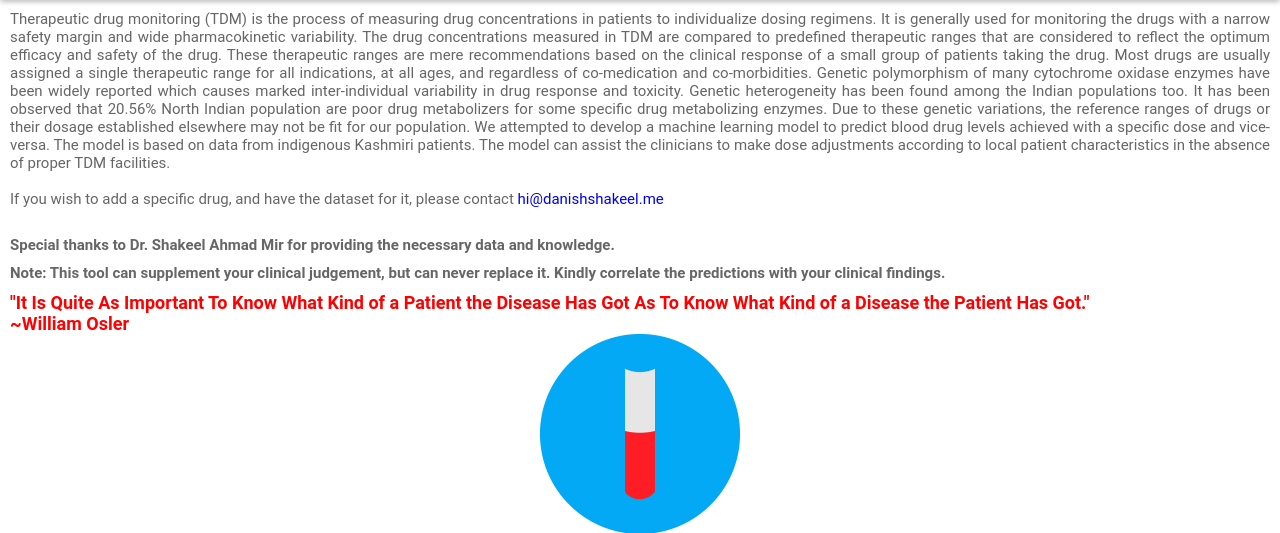
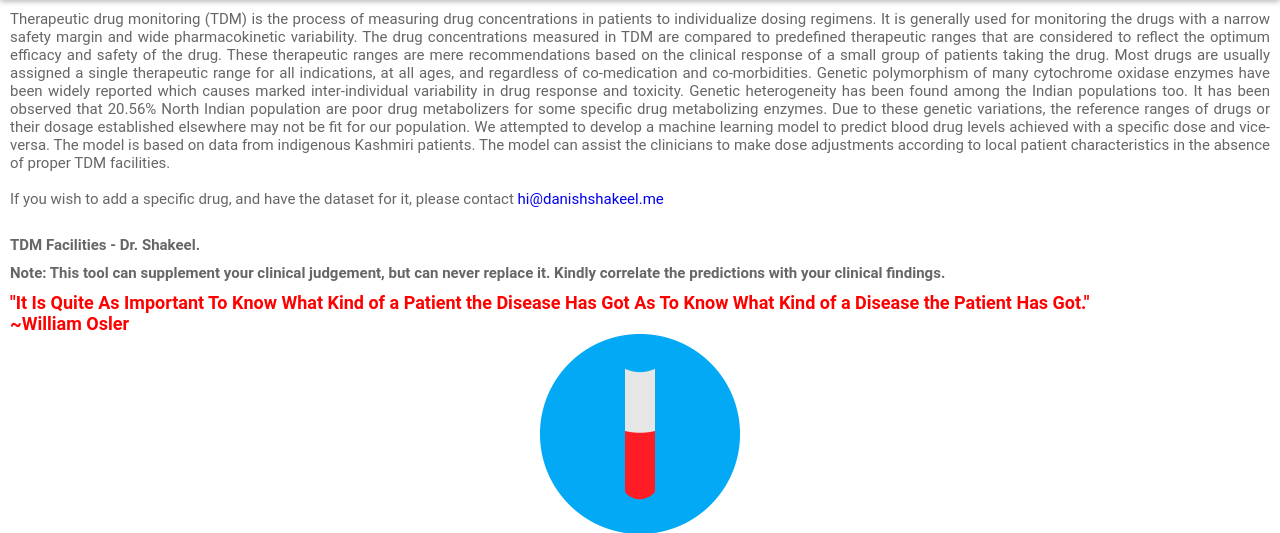
Before and after one commit to danish17/drug-administration-ml, a Flask app: page /about in a window 1280 px wide. Shown: the part 48-581 px from the top of the page. Run offline with Flask 2, Linux system fonts and the light colour scheme.

Commit message:
changed about concept text

```diff
--- a/templates/about.html
+++ b/templates/about.html
@@ -56,7 +56,7 @@
     </div>
 
       <br>
-      <h2>Special thanks to Dr. Shakeel Ahmad Mir for providing the necessary data and knowledge.</h2>
+      <h2>TDM Facilities - Dr. Shakeel.</h2>
       <h2>Note: This tool can supplement your clinical judgement, but can never replace it. Kindly correlate the predictions with your clinical findings.</h2>
 
       <blockquote>"It Is Quite As Important To Know What Kind of a Patient the Disease Has Got As To Know What Kind of a Disease the Patient Has Got."<br> ~William Osler</blockquote>
```
